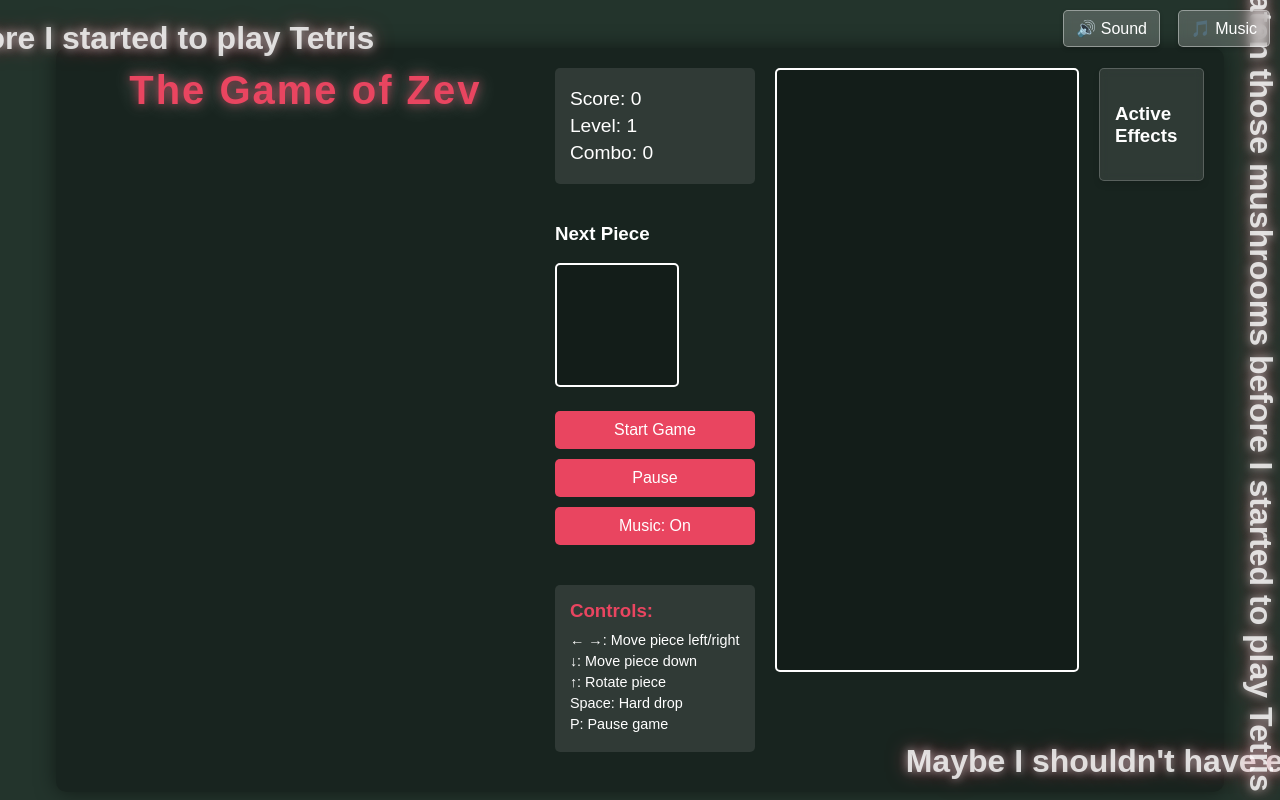
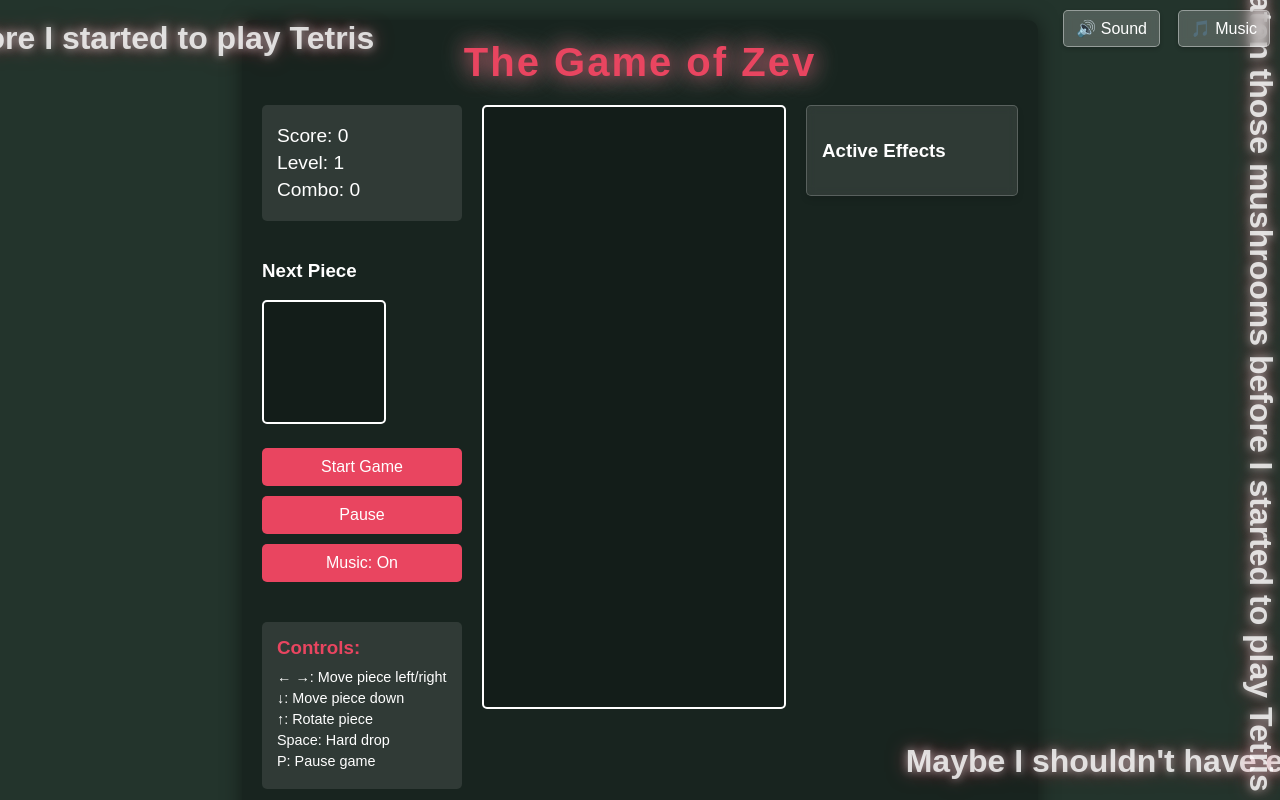
Before and after one commit to joelgranik/game-of-zev, a plain HTML site: page public/index.html in a window 1280 px wide. Shown: the top 800 px of the page. Drawn offline with Linux system fonts and the light colour scheme.

Commit message:
Fix game title layout and styling

```diff
--- a/public/index.html
+++ b/public/index.html
@@ -15,7 +15,10 @@
     </div>
 
     <div id="game-container">
+        <div class="game-header">
             <h1 class="game-title">The Game of Zev</h1>
+        </div>
+        <div class="game-content">
             <div id="game-info">
                 <div class="score-container">
                     <p>Score: <span id="score">0</span></p>
@@ -47,6 +50,7 @@
                 <ul id="effects-list"></ul>
             </div>
         </div>
+    </div>
 
     <div id="game-over-screen" class="hidden">
         <div class="game-over-content">
--- a/public/static/css/styles.css
+++ b/public/static/css/styles.css
@@ -28,6 +28,18 @@
     padding: 20px;
     border-radius: 10px;
     box-shadow: 0 0 20px rgba(0, 0, 0, 0.5);
+    display: flex;
+    flex-direction: column;
+    align-items: center;
+}
+
+.game-header {
+    width: 100%;
+    text-align: center;
+    margin-bottom: 20px;
+}
+
+.game-content {
     display: flex;
     gap: 20px;
     align-items: flex-start;
@@ -305,13 +317,18 @@
 }
 
 .game-title {
-    text-align: center;
     color: #e94560;
     font-size: 2.5em;
-    margin: 0 0 20px 0;
-    width: 100%;
+    margin: 0;
     text-shadow: 0 0 10px rgba(233, 69, 96, 0.6),
                  0 0 20px rgba(255, 255, 255, 0.4);
     font-weight: bold;
     letter-spacing: 2px;
+    animation: glowPulse 2s infinite;
 }
+
+@keyframes glowPulse {
+    0% { text-shadow: 0 0 10px rgba(233, 69, 96, 0.6), 0 0 20px rgba(255, 255, 255, 0.4); }
+    50% { text-shadow: 0 0 20px rgba(233, 69, 96, 0.8), 0 0 30px rgba(255, 255, 255, 0.6); }
+    100% { text-shadow: 0 0 10px rgba(233, 69, 96, 0.6), 0 0 20px rgba(255, 255, 255, 0.4); }
+}
```
Lines whose indentation alone changed are shown as unchanged.
